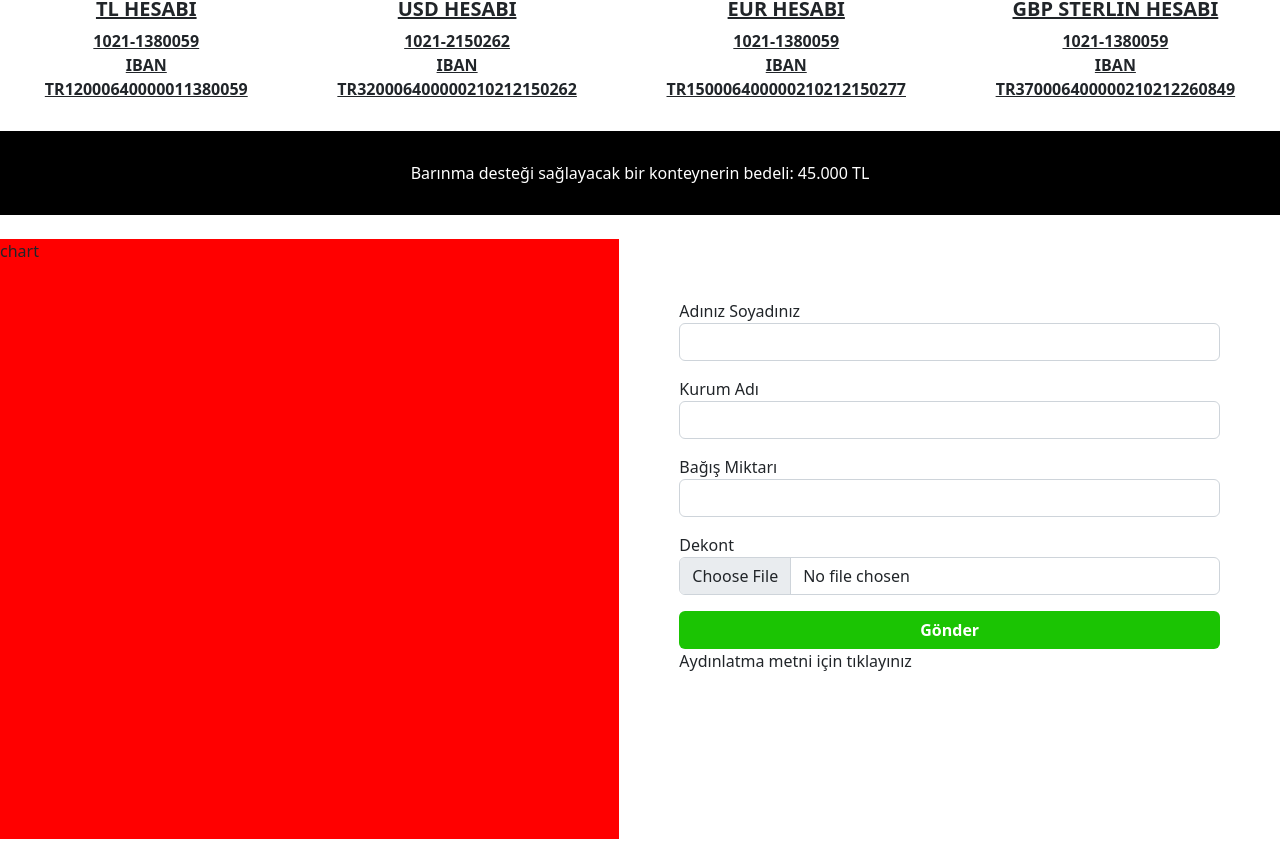
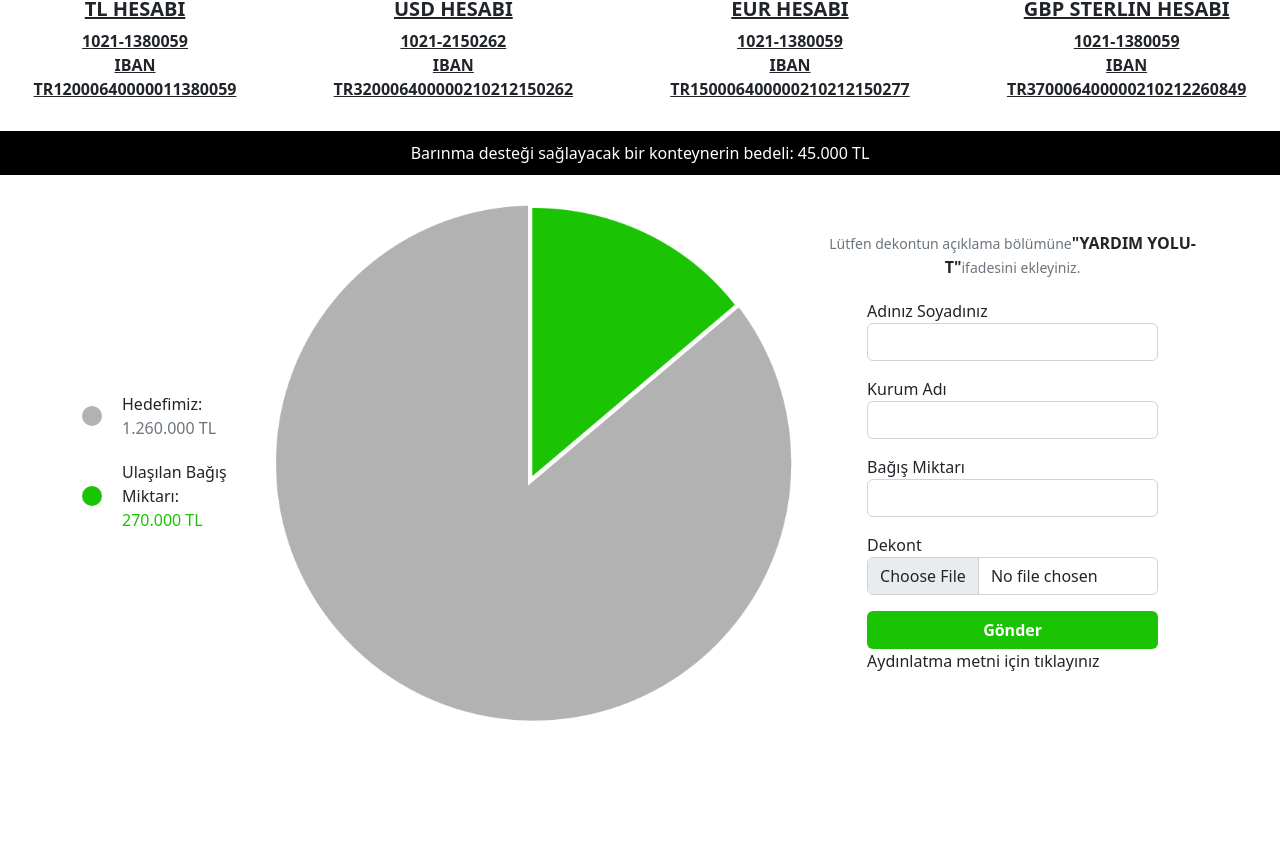
Before and after one commit to hibadem/yardimyolu, a React (Create React App) app: page / in a window 1280 px wide. Shown: the part 1036-1877 px from the top of the page. Built offline with nearby package versions, Linux system fonts and the light colour scheme.

Commit message:
fix styles

```diff
--- a/src/Home/index.js
+++ b/src/Home/index.js
@@ -8,6 +8,7 @@ import photo2 from "../assets/images/Photo 2.jpg";
 import photo3 from "../assets/images/Photo 3.jpg";
 import containerGray from "../assets/images/container-gray.svg";
 import containerGreen from "../assets/images/container-green.svg";
+import chart from "../assets/images/chart.png"
 const Home = () => {
   return (
     <div className="home">
@@ -114,11 +115,35 @@ const Home = () => {
         Barınma desteği sağlayacak bir konteynerin bedeli: 45.000 TL
       </div>
 
-      <div class="donation-section mt-4">
-        <div class="chart">
-          chart
+      <div className="donation-section container mt-4">
+        <div className="target">
+          <div className="target-item">
+            <div className="target__circle"></div>
+            <div className="target__content">
+              <div className="target__title">Hedefimiz:</div>
+              <div className="target__amount">1.260.000 TL</div>
             </div>
-        <div class="form">
+          </div>
+
+          <div className="target-item -active">
+            <div className="target__circle"></div>
+            <div className="target__content">
+              <div className="target__title">Ulaşılan Bağış Miktarı:</div>
+              <div className="target__amount">270.000 TL</div>
+            </div>
+          </div>
+        </div>
+        <div className="chart">
+          <img className="w-100"src={chart} alt="" />
+        </div>
+
+        <div className="form-container">
+          <div className="text-center">
+            <small className="text-muted">Lütfen dekontun açıklama bölümüne</small>
+            <b>"YARDIM YOLU-T"</b>
+            <small className="text-muted">ifadesini ekleyiniz.</small>
+          </div>
+          <div className="form">
             <form>
               <div class="form-group pb-3">
                 <label for="nameSurname">Adınız Soyadınız</label>
@@ -139,6 +164,7 @@ const Home = () => {
               <button type="submit" class="btn">Gönder</button>
               <div>Aydınlatma metni için tıklayınız</div>
             </form>
+          </div>
         </div>
       </div>
 
--- a/src/Home/index.scss
+++ b/src/Home/index.scss
@@ -120,11 +120,13 @@ a {
     flex-direction: column;
   }
 }
+
 .accounts {
   display: flex;
   align-items: center;
   justify-content: space-around;
   margin-bottom: 30px;
+  gap: 30px;
   @include media-breakpoint-down(md) {
     flex-direction: column;
   }
@@ -139,7 +141,7 @@ a {
   }
 }
 .info {
-  padding: 30px 0;
+  padding: 10px;
   display: flex;
   align-items: center;
   justify-content: center;
@@ -150,18 +152,54 @@ a {
 .donation-section {
   display: flex;
   margin-bottom: 60px;
+  gap: 30px;
+  align-items: center;
+
   @include media-breakpoint-down(sm) {
     flex-direction: column;
     gap: 20px;
   }
-  .chart {
-    width: 100%;
-    height: 600px;
-    background-color: red;
+
+  .target {
+    display: flex;
+    flex-direction: column;
+    gap: 20px;
+
+    &__amount {
+      color: #6c757d;
+    }
+
+    &__content {
+      display: flex;
+      flex-direction: column;
+    }
+
+    .target-item {
+      display: flex;
+      align-items: center;
+      gap: 20px;
+      &.-active {
+        .target__circle {
+          background-color: $green;
+        }
+        .target__amount {
+          color: $green;
+        }
+      }
+    }
+    &__circle {
+      border-radius: 50%;
+      background-color: #b2b2b2;
+      min-width: 20px;
+      min-height: 20px;
+    }
   }
+
   .form {
     width: 100%;
-    padding: 40px;
+    padding: 0 20px;
+    display: flex;
+    justify-content: flex-end;
     form {
       padding: 20px;
       max-width: 600px;
@@ -198,5 +236,10 @@ a {
     color: #fff;
     font-size: 24px;
     font-weight: 500;
+    @include media-breakpoint-down(md) {
+      right: 0;
+      bottom: 0;
+      font-size: 16px;
+    }
   }
 }
```
Also changed, not shown: src/assets/images/chart.png (added). Lines whose indentation alone changed are shown as unchanged.
